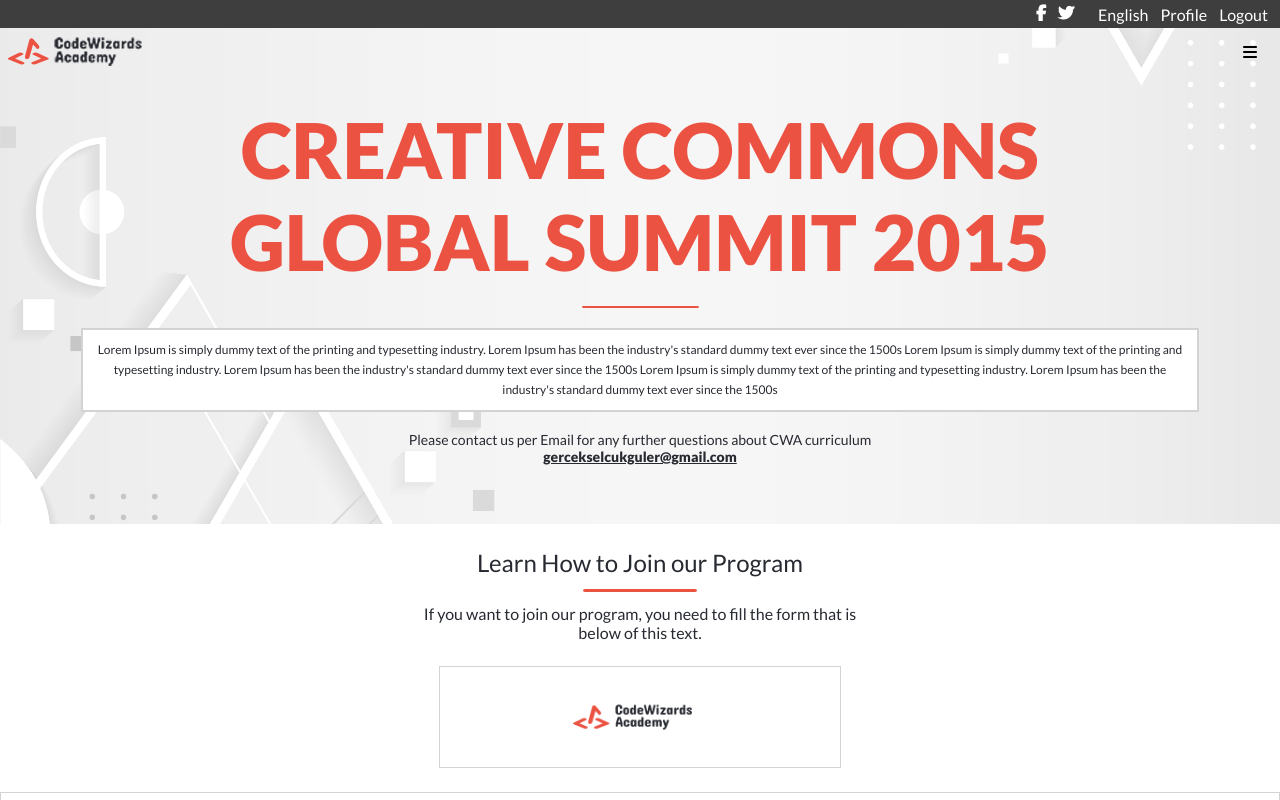
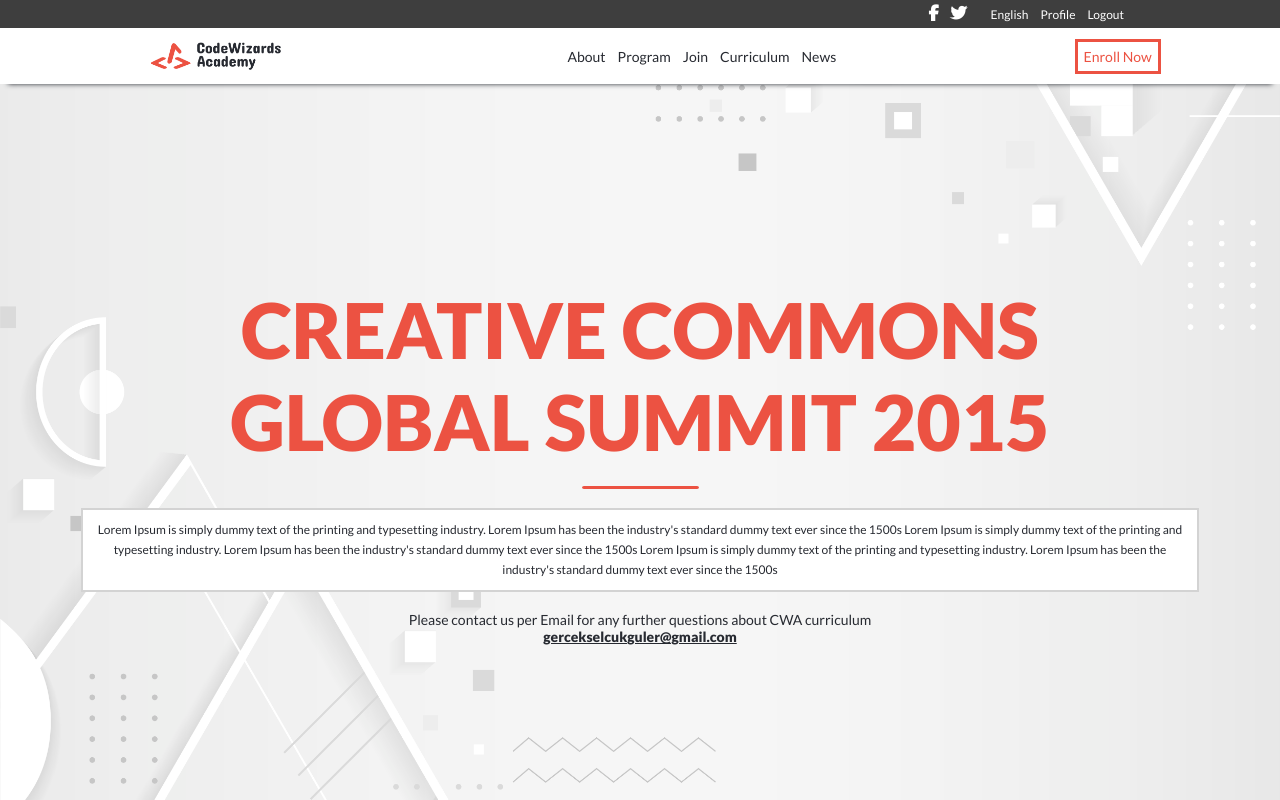
Before and after one commit to s2jack/capstone, a website: page about.html in a window 1280 px wide. Shown: the top 800 px of the page. Drawn offline with Linux system fonts and the light colour scheme.

Commit message:
Fix styles home page desktop version

```diff
--- a/about-desktop-styles.css
+++ b/about-desktop-styles.css
@@ -0,0 +1,111 @@
+@font-face {
+  font-family: Lato;
+  src: url('fonts/Lato-Regular.ttf');
+}
+
+@font-face {
+  font-family: Lato-black;
+  src: url('fonts/Lato-Black.ttf');
+}
+
+.lato {
+  font-family: Lato, Arial, Helvetica, sans-serif;
+}
+
+.lato-black {
+  font-family: Lato-black, Arial, Helvetica, sans-serif;
+}
+
+.red {
+  color: #ec5242
+}
+
+.red-bg {
+  background-color: #ec5242;
+}
+
+.dark {
+  color: #272a31;
+}
+
+.dark-bg {
+  background-color: #272a31;
+}
+
+.white {
+  color: #fff;
+}
+
+.white-bg {
+  background-color: #fff;
+}
+
+.light {
+  color: #d3d3d3;
+}
+
+.light-bg {
+  background-color: #d3d3d3;
+}
+
+#hamburger-icon,
+#join-btn {
+  display: none;
+}
+
+#menu-container {
+  display: block;
+}
+
+.section-heading {
+  font-size: 24px;
+  font-weight: 600;
+}
+
+#menu-list {
+  display: flex;
+  gap: 12px;
+  align-items: center;
+  justify-content: center;
+}
+
+navbar {
+  top: 3.5vh;
+  justify-content: space-around;
+  box-shadow: 0px 8px 5px -8px #272a31;
+  background-color: #fff;
+}
+
+#user-menu-bar {
+  width: 100vw;
+  height: 3.5vh;
+}
+
+#user-menu {
+  padding-right: 150px;
+}
+
+#logo-container {
+  background-image: url("images/CWA_logo_hq.png");
+  width: 210px;
+  height: 110px;
+}
+
+#enroll-button {
+  font-size: 14px;
+  padding: 6px;
+  display: block;
+  border: solid 3px #ec5242;
+}
+
+#user-menu li {
+  font-size: 12px;
+}
+
+.menu-element {
+  font-size: 14px;
+}
+
+#about-bg-container {
+  height: 100vh;
+}
--- a/about-styles.css
+++ b/about-styles.css
@@ -80,6 +80,7 @@
 }
 
 body {
+  margin: 0;
   display: flex;
   flex-direction: column;
   align-items: center;
@@ -94,9 +95,6 @@
 #user-menu-bar {
   width: 100vw;
   height: 3.5vh;
-  position: fixed;
-  top: 0;
-  left: 0;
 }
 
 #user-menu li {
@@ -127,6 +125,7 @@
 
 navbar {
   position: absolute;
+  background-color: unset;
   display: flex;
   top: 3vh;
   left: 0;
--- a/about.html
+++ b/about.html
@@ -31,15 +31,15 @@
         </div>
         <div id="menu-container">
           <ul id="menu-list">
-            <li class="menu-element" id="about-link">About</li>
-            <li class="menu-element" id="about-link">Program</li>
-            <li class="menu-element" id="about-link">Join</li>
-            <li class="menu-element" id="about-link">Curriculum</li>
-            <li class="menu-element" id="about-link">News</li>
+            <li class="menu-element lato dark" id="about-link">About</li>
+            <li class="menu-element lato dark" id="about-link">Program</li>
+            <li class="menu-element lato dark" id="about-link">Join</li>
+            <li class="menu-element lato dark" id="about-link">Curriculum</li>
+            <li class="menu-element lato dark" id="about-link">News</li>
           </ul>
           <i id="closeIcon" class="fa-solid fa-xmark"></i>
         </div>
-        <div id="enroll-button">Enroll Now</div>
+        <div id="enroll-button" class="lato red">Enroll Now</div>
         <i id="hamburger-icon" class="fa-solid fa-bars"></i>
       </navbar>
     </header>
--- a/desktop-styles.css
+++ b/desktop-styles.css
@@ -57,6 +57,11 @@
   display: block;
 }
 
+.section-heading {
+  font-size: 24px;
+  font-weight: 600;
+}
+
 #menu-list {
   display: flex;
   gap: 12px;
@@ -68,6 +73,7 @@
   top: 3.5vh;
   justify-content: space-around;
   box-shadow: 0px 8px 5px -8px #272a31;
+  background-color: #fff;
 }
 
 #user-menu-bar {
@@ -201,3 +207,56 @@
 #program-link {
   display: block;
 }
+
+#speaker-cards-container {
+  display: grid;
+  grid-template-columns: repeat(2, 1fr);
+  grid-template-rows: repeat(3, 1fr);
+  row-gap: 24px;
+  column-gap: 12px;
+  width: 80%;
+}
+
+.speaker-card {
+  border: none;
+}
+
+#speakers {
+  display: flex;
+  flex-direction: column;
+  align-items: center;
+  justify-content: center;
+  padding: 24px 0 48px 0;
+  gap: 24px;
+}
+
+#indicator2 {
+  width: 30%;
+}
+
+#indicator4 {
+  width: 3%;
+}
+
+#heading-container, #heading-container2, #heading-container3 {
+  gap: 17px;
+}
+
+#partners {
+  padding-top: 36px;
+  padding-bottom: 36px;
+  display: flex;
+  flex-direction: column;
+  gap: 32px;
+}
+
+#partner-logo-container {
+  flex-direction: row;
+  justify-content: center;
+  gap: 6px;
+}
+
+.partner-logo {
+  width: 16.6666667vw;
+  max-width: 236px;
+}
--- a/styles.css
+++ b/styles.css
@@ -34,6 +34,10 @@
 
 .white {
   color: #fff;
+}
+
+.white-bg {
+  background-color: #fff;
 }
 
 .light {
@@ -84,7 +88,7 @@
 }
 
 .section-heading {
-  font-weight: 400;
+  font-weight: 600;
   font-size: 16px;
 }
 
@@ -130,6 +134,7 @@
   width: 100%;
   height: 7vh;
   justify-content: space-between;
+  background-color: unset;
 }
 
 .menu-element {
@@ -383,6 +388,7 @@
 
 .sp-title {
   font-size: 13px;
+  font-style: italic;
 }
 
 .sp-bio {
@@ -430,3 +436,7 @@
   justify-content: space-around;
   gap: 12px;
 }
+
+#indicator4 {
+  width: 9%;
+}
```
Also changed, not shown: index.html (+2 -2 lines).
